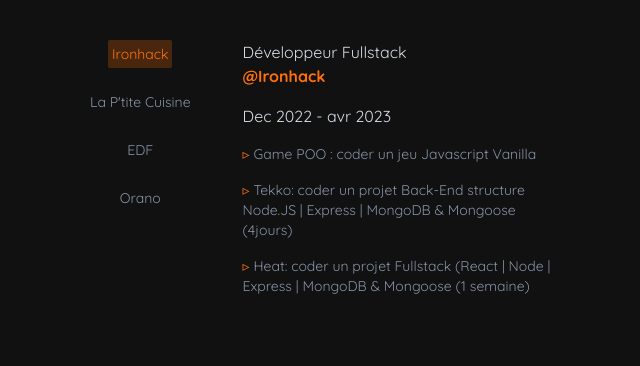
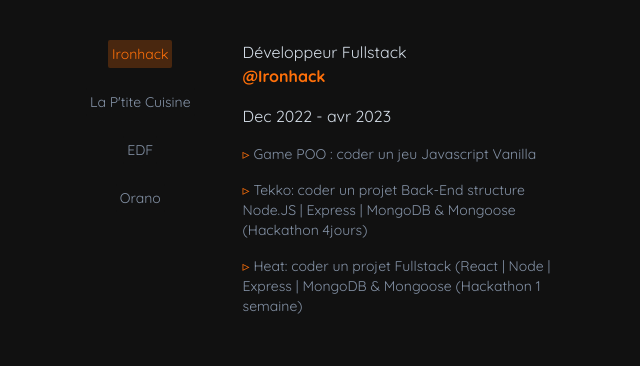
Before and after one commit to jltp2c/portfolioV2, a Next.js app: page /myportfolio in a window 1280 px wide. Shown: the part 2160-2526 px from the top of the page, without its empty margins (319-959 px from the left). Built offline with nearby package versions, Linux system fonts and the light colour scheme.

Commit message:
last maj

```diff
--- a/components/experiences/data.js
+++ b/components/experiences/data.js
@@ -6,8 +6,8 @@
     date: "Dec 2022 - avr 2023",
     projets: [
       "Game POO : coder un jeu Javascript Vanilla",
-      "Tekko: coder un projet Back-End structure Node.JS | Express | MongoDB & Mongoose (4jours)",
-      "Heat: coder un projet Fullstack (React | Node | Express | MongoDB & Mongoose (1 semaine)",
+      "Tekko: coder un projet Back-End structure Node.JS | Express | MongoDB & Mongoose (Hackathon 4jours)",
+      "Heat: coder un projet Fullstack (React | Node | Express | MongoDB & Mongoose (Hackathon 1 semaine)",
     ],
   },
   {
```
